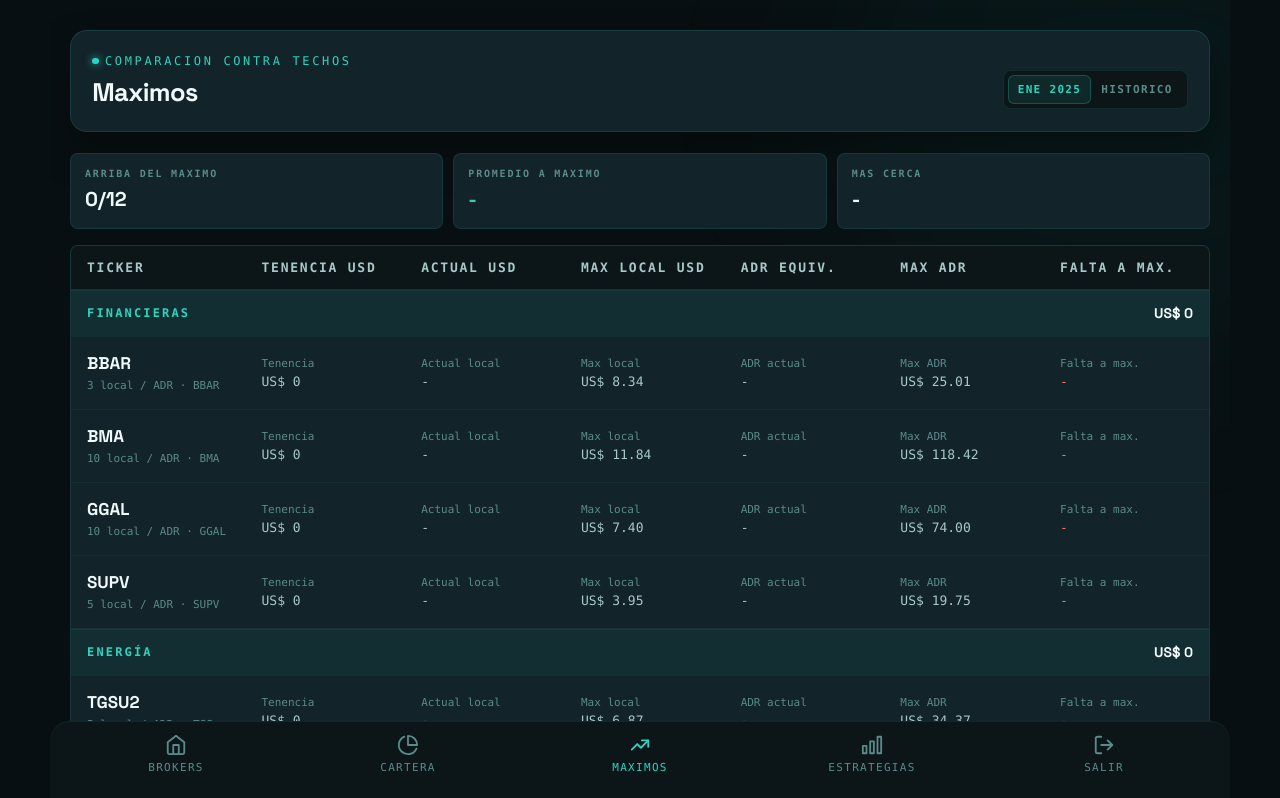
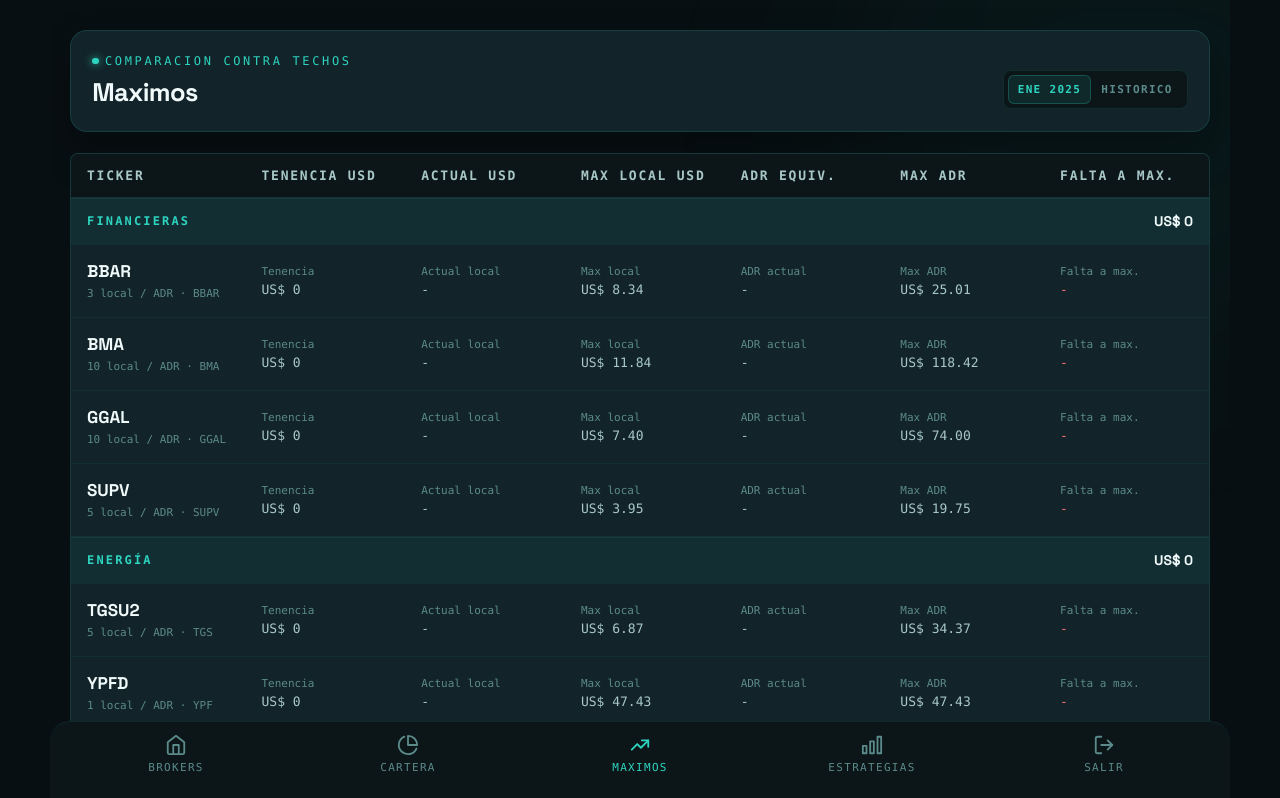
Before and after one commit to jpasman82/portfolio-tracker, a React (Vite) app: page /maximos in a window 1280 px wide. Shown: the top 798 px of the page. Built offline with nearby package versions, Linux system fonts and the light colour scheme; no server answers; the database is empty; sample sign-in values are in the browser's storage; the HTML template or start-up script is replaced by a standard one.

Commit message:
limpieza en maximos

```diff
--- a/src/pages/Maximos.css
+++ b/src/pages/Maximos.css
@@ -44,36 +44,10 @@
   box-shadow: inset 0 0 0 1px rgba(45,212,191,0.24);
 }
 
-.m-summary-grid {
-  display: grid;
-  grid-template-columns: repeat(3, 1fr);
-  gap: 10px;
-  margin-bottom: 16px;
-}
-
-.m-summary-card,
 .m-table-card {
   background: #122329;
   border: 1px solid rgba(45,212,191,0.12);
   border-radius: 8px;
-}
-
-.m-summary-card {
-  padding: 14px;
-}
-
-.m-summary-card span {
-  display: block;
-  color: #5B8A8A;
-  font: 700 10px ui-monospace, SFMono-Regular, Menlo, Monaco, Consolas, monospace;
-  letter-spacing: 0.18em;
-  text-transform: uppercase;
-  margin-bottom: 5px;
-}
-
-.m-summary-card strong {
-  color: #F0FAFA;
-  font-size: 20px;
 }
 
 .m-table-card {
@@ -183,10 +157,6 @@
     flex-direction: column;
   }
 
-  .m-summary-grid {
-    grid-template-columns: 1fr;
-  }
-
   .m-table-card {
     display: flex;
     flex-direction: column;
--- a/src/pages/Maximos.jsx
+++ b/src/pages/Maximos.jsx
@@ -31,7 +31,7 @@ const TRADING_VIEW_SYMBOLS = {
 
 const tradingViewUrl = (symbol) => {
   const tvSymbol = TRADING_VIEW_SYMBOLS[symbol] || symbol;
-  return `https://s.tradingview.com/widgetembed/?symbol=${encodeURIComponent(tvSymbol)}&interval=W&range=60M&theme=dark&style=2&timezone=America%2FArgentina%2FBuenos_Aires&hide_top_toolbar=1&hide_side_toolbar=1&allow_symbol_change=0&save_image=0`;
+  return `https://s.tradingview.com/widgetembed/?symbol=${encodeURIComponent(tvSymbol)}&interval=W&range=60M&theme=dark&style=2&timezone=America%2FArgentina%2FBuenos_Aires&hide_top_toolbar=1&hide_side_toolbar=1&hide_legend=1&allow_symbol_change=0&save_image=0`;
 };
 
 const handleLogout = async () => {
@@ -130,17 +130,6 @@ export default function Maximos() {
     }, {});
   }, [sortedRows]);
 
-  const summary = useMemo(() => {
-    const returnKey = target === 'historico' ? 'maxHistoricoReturn' : 'maxEneroReturn';
-    const valid = sortedRows.filter((r) => r[returnKey] !== null && r[returnKey] !== undefined);
-    if (!valid.length) return { above: 0, avgReturn: null, closest: null };
-
-    const above = valid.filter((r) => r[returnKey] <= 0).length;
-    const avgReturn = valid.reduce((sum, r) => sum + r[returnKey], 0) / valid.length;
-    const closest = [...valid].sort((a, b) => Math.abs(a[returnKey]) - Math.abs(b[returnKey]))[0];
-    return { above, avgReturn, closest };
-  }, [sortedRows, target]);
-
   if (loading) return (
     <div className="m-page flex justify-center items-center">
       <div className="flex flex-col items-center gap-4">
@@ -165,21 +154,6 @@ export default function Maximos() {
           <button className={target === 'enero' ? 'active' : ''} onClick={() => setTarget('enero')}>Ene 2025</button>
           <button className={target === 'historico' ? 'active' : ''} onClick={() => setTarget('historico')}>Historico</button>
           </div>
-        </div>
-      </div>
-
-      <div className="m-summary-grid relative z-10">
-        <div className="m-summary-card">
-          <span>Arriba del maximo</span>
-          <strong>{summary.above}/{rows.length}</strong>
-        </div>
-        <div className="m-summary-card">
-          <span>Promedio a maximo</span>
-          <strong className={summary.avgReturn <= 0 ? 'm-positive' : 'm-negative'}>{fmtPct(summary.avgReturn)}</strong>
-        </div>
-        <div className="m-summary-card">
-          <span>Mas cerca</span>
-          <strong>{summary.closest?.ticker ?? '-'}</strong>
         </div>
       </div>
 
--- a/src/pages/YahooChart.jsx
+++ b/src/pages/YahooChart.jsx
@@ -22,7 +22,7 @@ export default function YahooChart() {
   const cleanSymbol = symbol.toUpperCase().replace(/[^A-Z0-9.-]/g, '');
   const yahooUrl = `https://finance.yahoo.com/chart/${encodeURIComponent(cleanSymbol)}`;
   const tradingViewSymbol = TRADING_VIEW_SYMBOLS[cleanSymbol] || cleanSymbol;
-  const tradingViewUrl = `https://s.tradingview.com/widgetembed/?symbol=${encodeURIComponent(tradingViewSymbol)}&interval=D&theme=dark&style=1&timezone=America%2FArgentina%2FBuenos_Aires&withdateranges=1&hide_side_toolbar=0&allow_symbol_change=1&save_image=0`;
+  const tradingViewUrl = `https://s.tradingview.com/widgetembed/?symbol=${encodeURIComponent(tradingViewSymbol)}&interval=D&theme=dark&style=1&timezone=America%2FArgentina%2FBuenos_Aires&withdateranges=1&hide_side_toolbar=0&hide_legend=1&allow_symbol_change=1&save_image=0`;
 
   return (
     <div className="yc-page">
```
